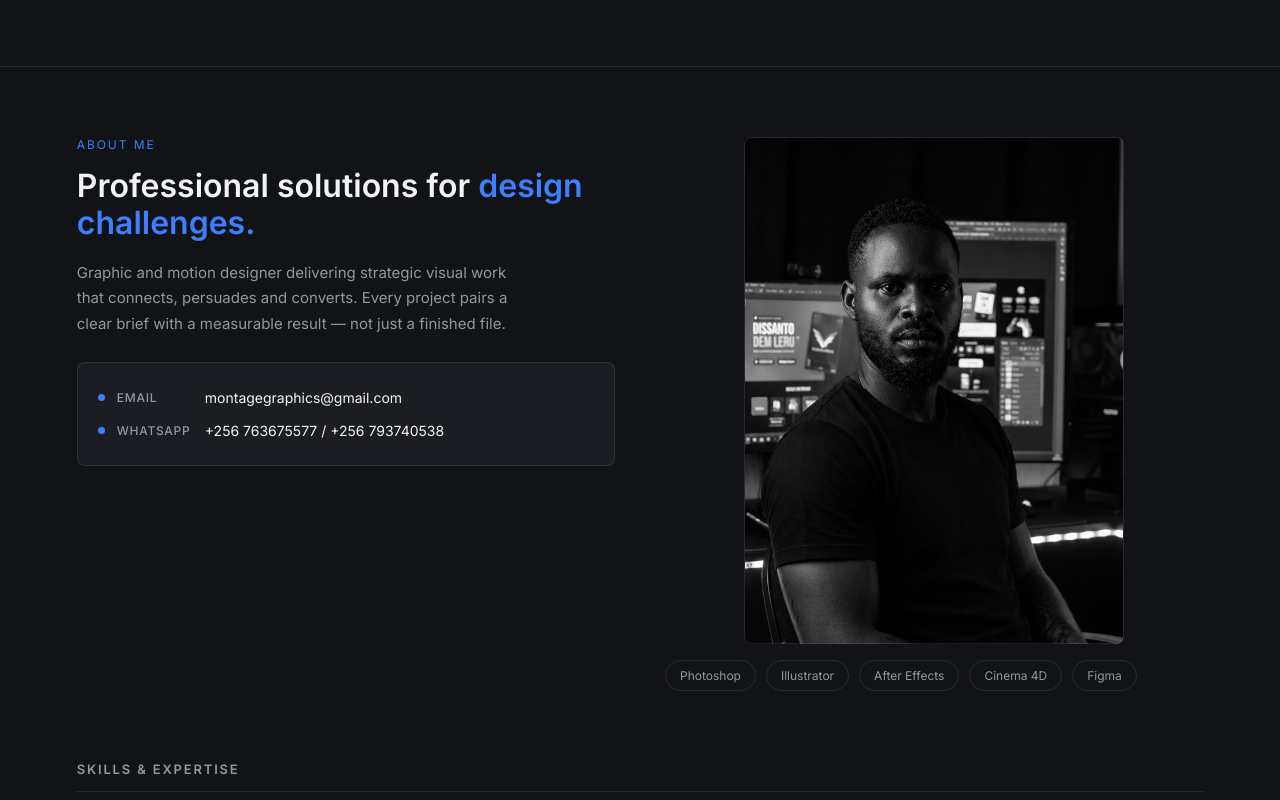
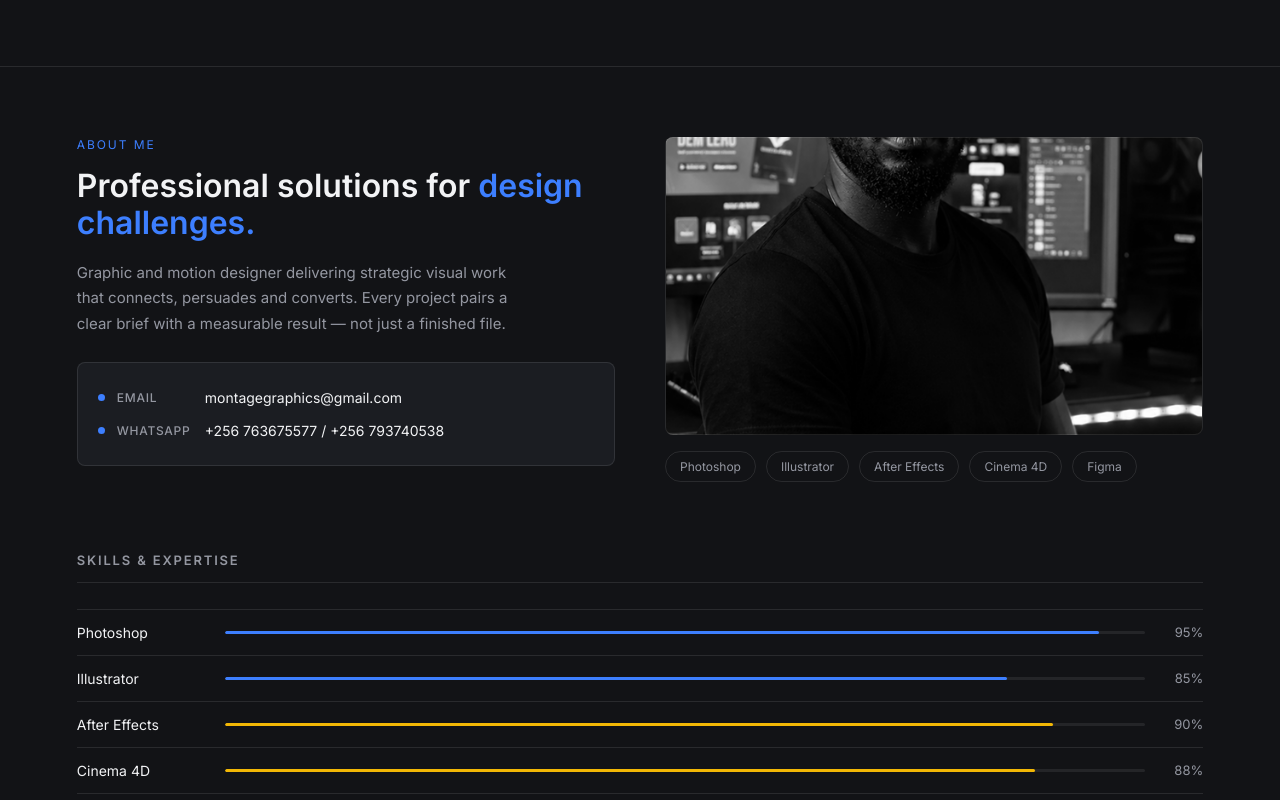
Before and after one commit to geo-web-maker/montage-graphics-website, a React (Vite) app in the folder frontend/: page / in a window 1280 px wide. Shown: the part 780-1580 px from the top of the page. Built offline with nearby package versions, Linux system fonts and the light colour scheme; no server answers.

Commit message:
Update aspect ratio and dimensions for about-visual frame

```diff
--- a/frontend/src/styles/montage.css
+++ b/frontend/src/styles/montage.css
@@ -208,10 +208,9 @@
 .montage-root .dot{width:7px; height:7px; border-radius:50%; background:var(--blue); flex:0 0 auto;}
 
 .montage-root .about-visual .frame{
-  height:auto; aspect-ratio: 3 / 4; border-radius:8px; border:1px solid var(--line);
-  background-position:top center; background-repeat:no-repeat;
-  margin-bottom:16px;   max-width:380px;
-  margin:0 auto 16px
+  width:100%; height:auto; aspect-ratio: 1792 / 992; border-radius:8px; border:1px solid var(--line);
+  background-position:center; background-repeat:no-repeat;
+  margin-bottom:16px;
 }
 .montage-root .chips{display:flex; flex-wrap:wrap; gap:10px;}
 .montage-root .chip{border:1px solid var(--line); border-radius:999px; padding:7px 14px; font-size:12px; color:var(--ink-dim);}
```
